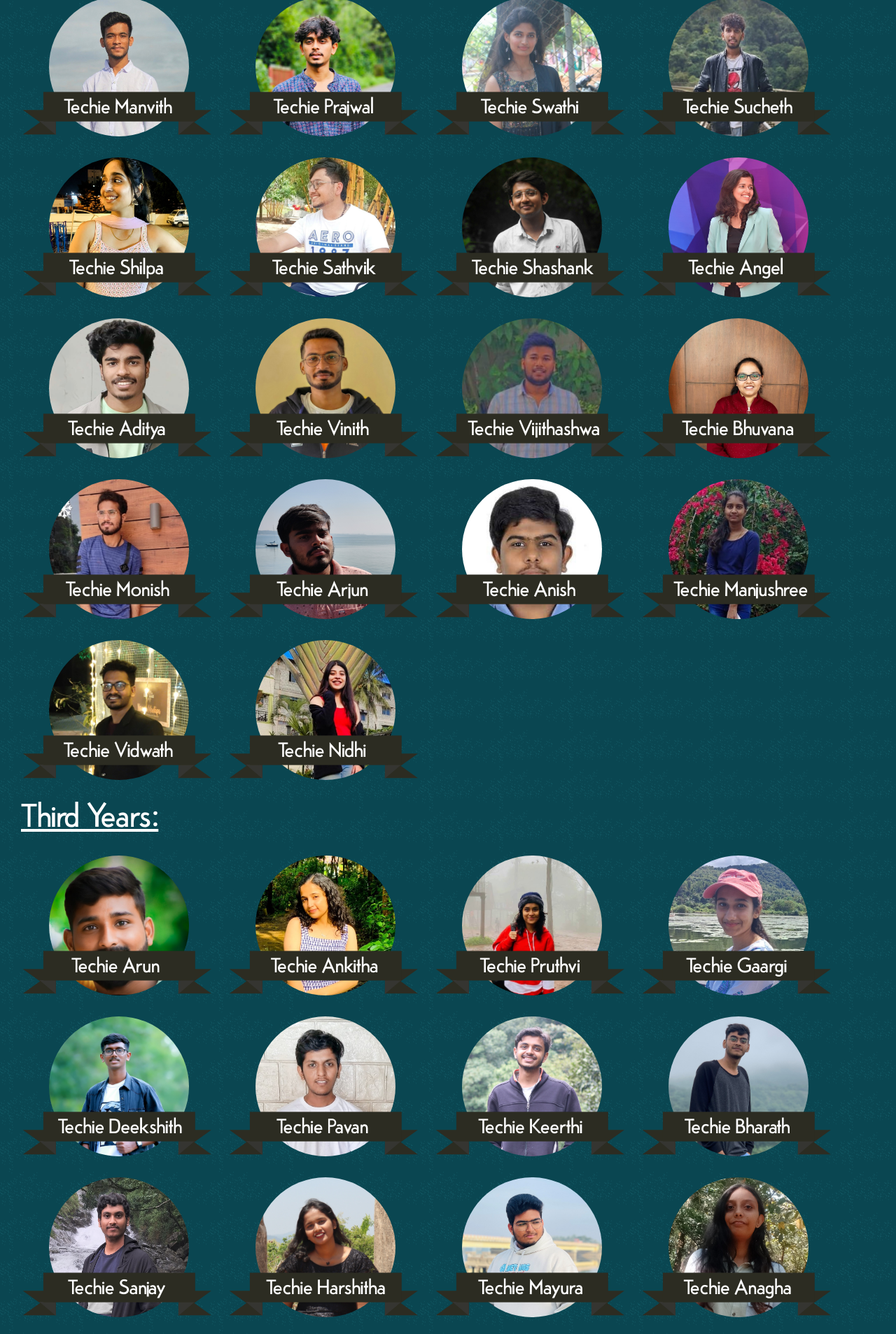
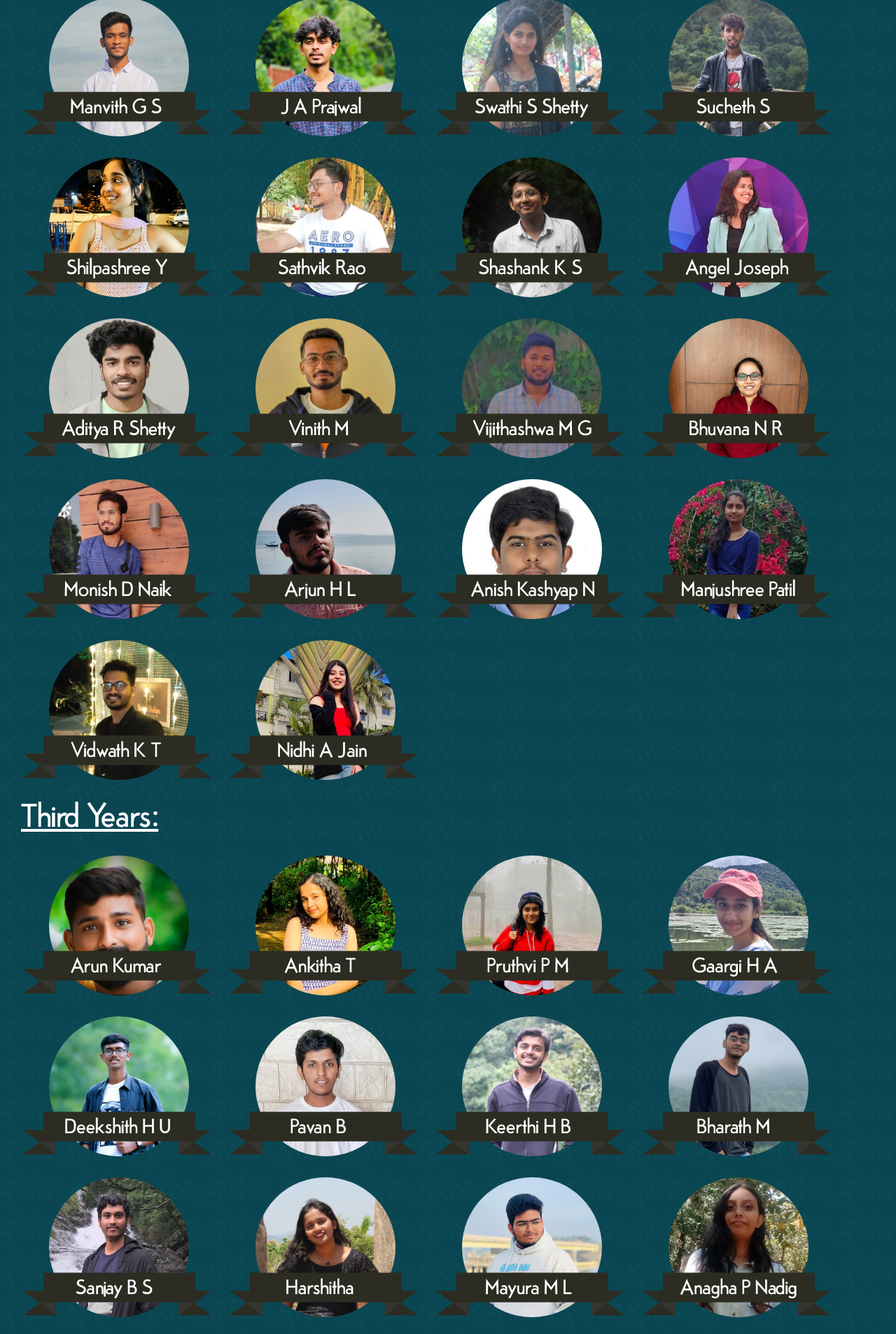
Before and after one commit to SanjayChoodamani/enigma24, a React (Vite) app: page /Team in a window 1280 px wide. Shown: the part 320-2227 px from the top of the page at 70% size. Built offline with nearby package versions, Linux system fonts and the light colour scheme.

Commit message:
updating names

```diff
--- a/index.html
+++ b/index.html
@@ -6,7 +6,7 @@
     <meta name="viewport" content="width=device-width, initial-scale=1.0" />
     <title>Enigma 24</title>
     <link rel="stylesheet" href="https://cdnjs.cloudflare.com/ajax/libs/font-awesome/6.5.0/css/all.min.css" integrity="sha512-Avb2QiuDEEvB4bZJYdft2mNjVShBftLdPG8FJ0V7irTLQ8Uo0qcPxh4Plq7G5tGm0rU+1SPhVotteLpBERwTkw==" crossorigin="anonymous" referrerpolicy="no-referrer" />
-    <meta name="description" content="ENIGMA is a state-level technical fest which sets the scene for the students to showcase their talent and create an environment where fun and innovation go hand in hand.">
+    <meta name="description" content="ENIGMA is a National-level technical fest which sets the scene for the students to showcase their talent and create an environment where fun and innovation go hand in hand.">
   </head>
   <body>
     <div id="root"></div>
--- a/src/components/ContactDetails.jsx
+++ b/src/components/ContactDetails.jsx
@@ -9,7 +9,7 @@ const ContactDetails = () => {
                 <h2>Get in Touch.</h2>
                 <div className='contact-card'>
                     <div className='card-left'>
-                        <p>Techie Manvith</p>
+                        <p>Manvith G S</p>
                         <span>Committee Chairperson</span>
                     </div>
                     <div className='card-right'>
@@ -19,7 +19,7 @@ const ContactDetails = () => {
                 </div>
                 <div className='contact-card'>
                     <div className='card-left'>
-                        <p>Techie Vidwath</p>
+                        <p>Vidwath K T</p>
                         <span>Marketing and Publicity Head</span>
                     </div>
                     <div className='card-right'>
@@ -29,7 +29,7 @@ const ContactDetails = () => {
                 </div>
                 <div className='contact-card'>
                     <div className='card-left'>
-                        <p>Techie Mayura</p>
+                        <p>Mayura M L</p>
                         <span>Marketing and Publicity</span>
                     </div>
                     <div className='card-right'>
@@ -39,7 +39,7 @@ const ContactDetails = () => {
                 </div>
                 <div className='contact-card'>
                     <div className='card-left'>
-                        <p>Techie Tejas</p>
+                        <p>Tejas Noojile</p>
                         <span>Event Coordinator</span>
                     </div>
                     <div className='card-right'>
--- a/src/components/Sponsors.jsx
+++ b/src/components/Sponsors.jsx
@@ -16,7 +16,7 @@ const Sponsors = () => {
   return (
     <div className='spons-design'>
         <h1>OUR SPONSORS</h1>
-        <p className='spons-p'>We invite prospective sponsors to join hands with us in powering innovation and excellence at our upcoming tech fest. Your sponsorship is key to making this event a resounding success!</p>
+        <p className='spons-p'>We invite prospective sponsors to join hands with us in powering innovation and excellence at our upcoming Enigma'24, The National Level Technical Fest. Your sponsorship is key to making this event a resounding success!</p>
         {/* <div className='spons-container'>
             {sponsDetails.map((content) =>{
                 return (
--- a/src/components/TeamCard.jsx
+++ b/src/components/TeamCard.jsx
@@ -8,7 +8,7 @@ const TeamCard = (props) => {
     <div className='teamCard'>
         <img src={props.img} alt='team-member' className='team-image'/>
         <img src={Ribbon} alt='ribbon' className='team-ribbon'/>
-        <p>Techie {props.name}</p>
+        <p>{props.name}</p>
     </div>
   )
 }
--- a/src/components/TeamList.jsx
+++ b/src/components/TeamList.jsx
@@ -6,115 +6,115 @@ import TeamCard from './TeamCard'
 const finalYears = [
     {
         imgloc: manvith,
-        name: 'Manvith'
+        name: 'Manvith G S'
     },
     {
         imgloc: prajwal,
-        name: 'Prajwal'
+        name: 'J A Prajwal'
     },
     {
         imgloc: swathi,
-        name: 'Swathi'
+        name: 'Swathi S Shetty'
     },
     {
         imgloc: sucheth,
-        name: 'Sucheth'
+        name: 'Sucheth S'
     },
     {
         imgloc: shilpa,
-        name: 'Shilpa'
+        name: 'Shilpashree Y'
     },
     {
         imgloc: sathvik,
-        name: 'Sathvik'
+        name: 'Sathvik Rao'
     },
     {
         imgloc: shashank,
-        name: 'Shashank'
+        name: 'Shashank K S'
     },
     {
         imgloc: angel,
-        name: 'Angel'
+        name: 'Angel Joseph'
     },
     {
         imgloc: aditya,
-        name: 'Aditya'
+        name: 'Aditya R Shetty'
     },
     {
         imgloc: vinith,
-        name: 'Vinith'
+        name: 'Vinith M'
     },
     {
         imgloc: vijithashwa,
-        name: 'Vijithashwa'
+        name: 'Vijithashwa M G'
     },
     {
         imgloc: bhuvana,
-        name: 'Bhuvana'
+        name: 'Bhuvana N R'
     },
 
     {
         imgloc: monish,
-        name: 'Monish'
+        name: 'Monish D Naik'
     },
     {
         imgloc: arjun,
-        name: 'Arjun'
+        name: 'Arjun H L'
     },
     {
         imgloc: anish,
-        name: 'Anish'
+        name: 'Anish Kashyap N'
     },
     {
         imgloc: manjushree,
-        name: 'Manjushree'
+        name: 'Manjushree Patil'
     },
     {
         imgloc: vidwath,
-        name: 'Vidwath'
+        name: 'Vidwath K T'
     },
     {
         imgloc: nidhi,
-        name: 'Nidhi'
+        name: 'Nidhi A Jain'
     }
 ]
 
 const thirdYears = [
     {
         imgloc: arun,
-        name: 'Arun'
+        name: 'Arun Kumar'
     },
     {
         imgloc: ankitha,
-        name: 'Ankitha'
+        name: 'Ankitha T'
     },
     {
         imgloc: pruthvi,
-        name: 'Pruthvi'
+        name: 'Pruthvi P M'
     },
     {
         imgloc: gaargi,
-        name: 'Gaargi'
+        name: 'Gaargi H A'
     },
     {
         imgloc: deekshith,
-        name: 'Deekshith'
+        name: 'Deekshith H U'
     },
     {
         imgloc: pavan,
-        name: 'Pavan'
+        name: 'Pavan B'
     },
     {
         imgloc: keerthi,
-        name: 'Keerthi'
+        name: 'Keerthi H B'
     },
     {
         imgloc: bharath,
-        name: 'Bharath'
+        name: 'Bharath M'
     },
     {
         imgloc: sanjay,
-        name: 'Sanjay'
+        name: 'Sanjay B S'
     },
     {
         imgloc: harshitha,
@@ -122,19 +122,19 @@ const thirdYears = [
     },
     {
         imgloc: mayura,
-        name: 'Mayura'
+        name: 'Mayura M L'
     },
     {
         imgloc: anaga,
-        name: 'Anagha'
+        name: 'Anagha P Nadig'
     },
     {
         imgloc: srusti,
-        name: 'Srusti'
+        name: 'Srusti H G'
     },
     {
         imgloc: tejas,
-        name: 'tejas'
+        name: 'Tejas Noojile'
     },
 
 
```
Also changed, not shown: vite.config.js (line endings or trailing spaces).
